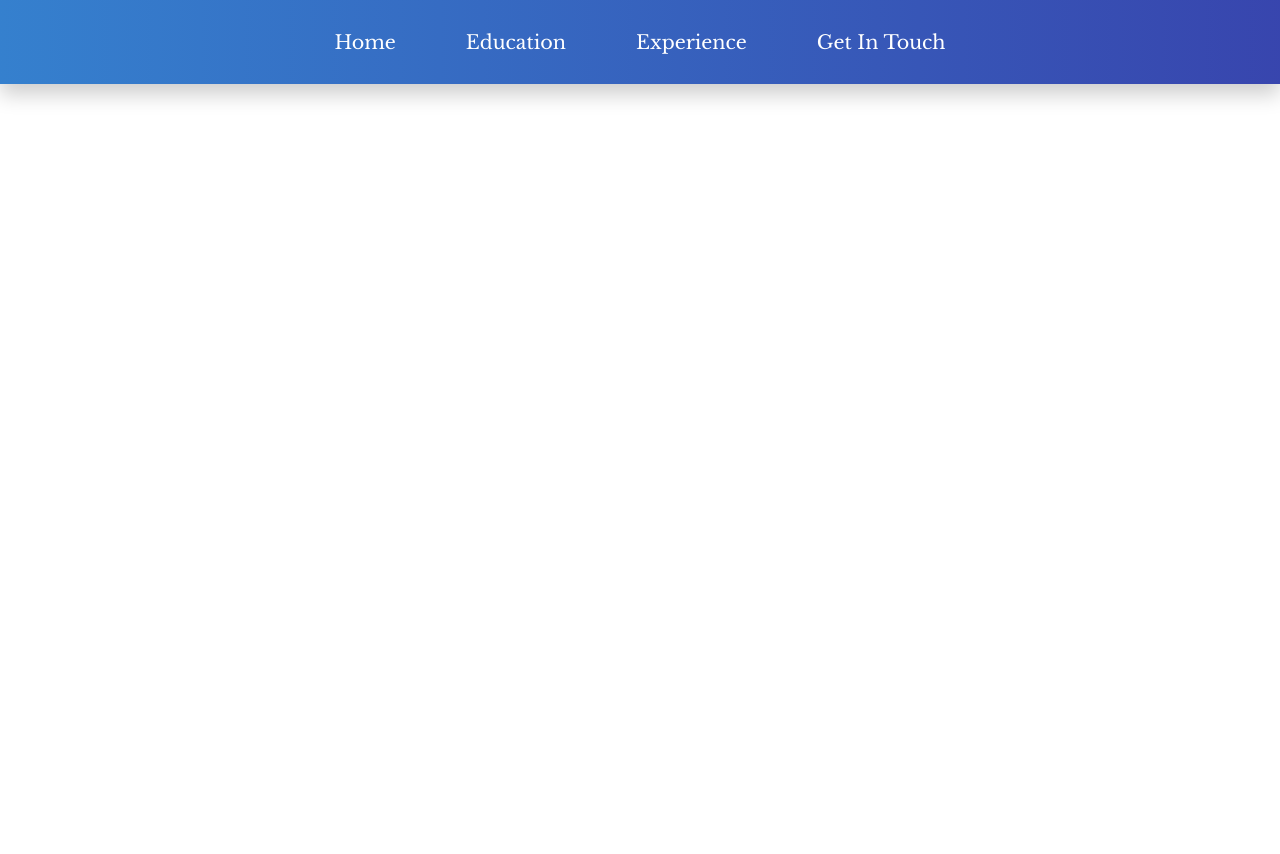
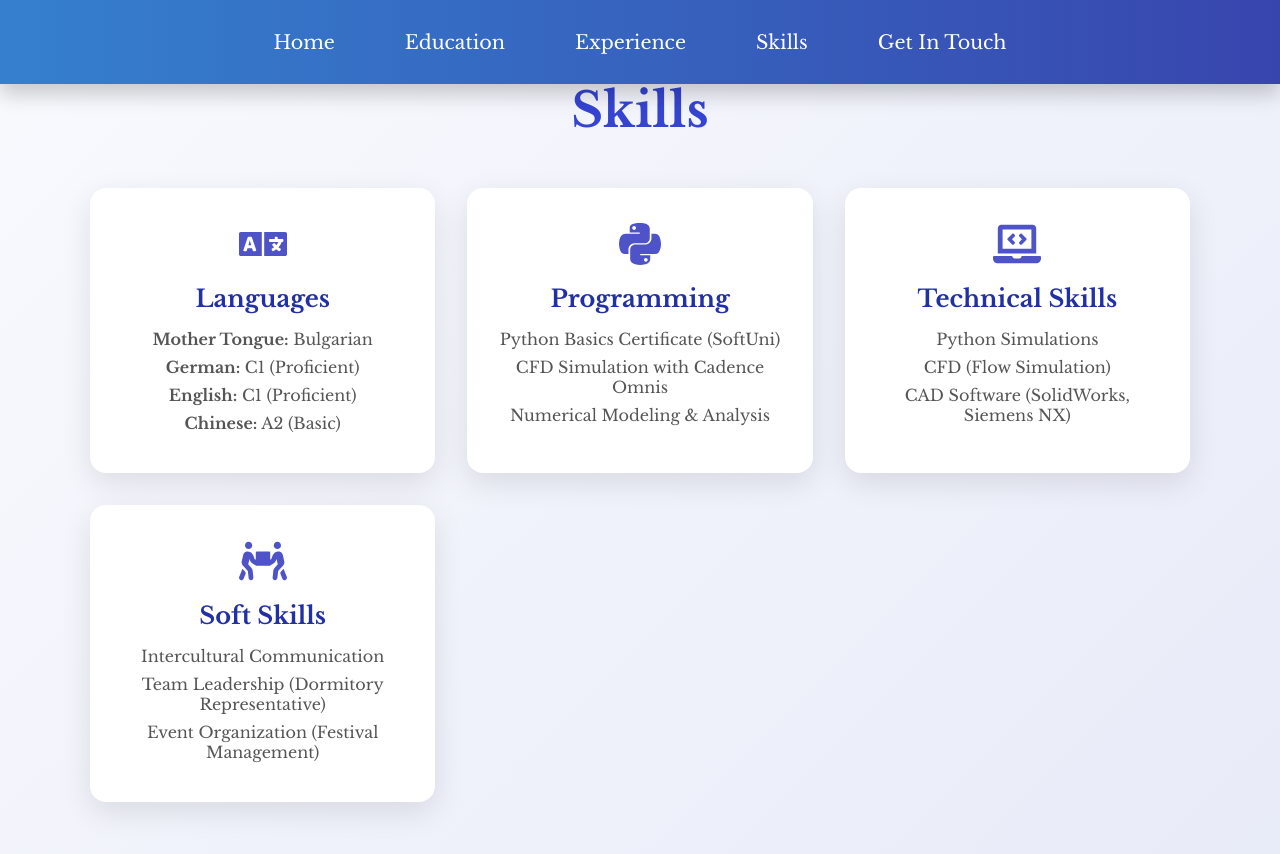
Before and after one commit to annasarabasheva/Portfolio-Site, a React (Vite) app in the folder porfolio-site/: page /skills in a window 1280 px wide. Shown: the top 854 px of the page. Before the commit the page ends 800 px from the top, so only its background shows below. Built offline with nearby package versions, Linux system fonts and the light colour scheme.

Commit message:
Add Skills Component

```diff
--- a/porfolio-site/package.json
+++ b/porfolio-site/package.json
@@ -12,6 +12,7 @@
   "dependencies": {
     "react": "^19.0.0",
     "react-dom": "^19.0.0",
+    "react-icons": "^5.5.0",
     "react-router-dom": "^7.5.1"
   },
   "devDependencies": {
--- a/porfolio-site/src/App.jsx
+++ b/porfolio-site/src/App.jsx
@@ -4,6 +4,7 @@ import Header from './components/header/Header';
 import { Routes, Route } from 'react-router-dom';
 import Education from './components/education/Education';
 import Experience from './components/experience/Experience';
+import Skills from './components/skills/Skills';
 
 function App() {
 
@@ -14,6 +15,7 @@ function App() {
         <Route path="/" element={<Home />} />
         <Route path="/education" element={<Education />} />
         <Route path="/experience" element={<Experience/>} />
+        <Route path="/skills" element={<Skills/>} />
       </Routes>
     </>
   )
--- a/porfolio-site/src/components/header/Header.jsx
+++ b/porfolio-site/src/components/header/Header.jsx
@@ -10,6 +10,7 @@ const Header = () => {
                 <li><Link to="/">Home</Link></li>
                 <li><Link to="/education">Education</Link></li>
                 <li><Link to="/experience">Experience</Link></li>
+                <li><Link to="/skills"> Skills</Link></li>
                 <li><Link to="#getintouch">Get In Touch</Link></li>
             </ul>
         </nav>
--- /dev/null
+++ b/porfolio-site/src/components/skills/Skills.css
@@ -0,0 +1,54 @@
+.skills {
+    padding: 5em 2em;
+    background: linear-gradient(135deg, #f9fafe, #e8ebf8);
+    text-align: center;
+  }
+
+.skills h2 {
+font-size: 3rem;
+color: #3544d1;
+margin-bottom: 3rem;
+}
+
+.skills-grid {
+display: grid;
+grid-template-columns: repeat(auto-fit, minmax(260px, 1fr));
+gap: 2em;
+max-width: 1100px;
+margin: 0 auto;
+}
+
+.skill-card {
+background: white;
+border-radius: 16px;
+padding: 2em;
+box-shadow: 0 10px 30px rgba(0, 0, 0, 0.1);
+transition: transform 0.3s ease, box-shadow 0.3s ease;
+display: flex;
+flex-direction: column;
+align-items: center;
+text-align: center;
+}
+
+.skill-card:hover {
+transform: translateY(-8px);
+box-shadow: 0 20px 40px rgba(0, 0, 0, 0.15);
+}
+
+.skill-icon {
+font-size: 3rem;
+color: #4e54c8;
+margin-bottom: 1rem;
+}
+
+.skill-card h3 {
+font-size: 1.5rem;
+margin-bottom: 1rem;
+color: #2230a5;
+}
+
+.skill-card p {
+font-size: 1rem;
+color: #555;
+margin-bottom: 0.5em;
+}
--- /dev/null
+++ b/porfolio-site/src/components/skills/Skills.jsx
@@ -0,0 +1,51 @@
+import React from "react";
+import "./Skills.css";
+import { FaPython, FaLanguage, FaLaptopCode, FaPeopleCarry } from "react-icons/fa";
+
+const Skills = () => {
+  return (
+    <section className="skills" id="skills">
+      <h2>Skills</h2>
+      <div className="skills-grid">
+        {/* Languages */}
+        <div className="skill-card">
+          <FaLanguage className="skill-icon" />
+          <h3>Languages</h3>
+          <p><strong>Mother Tongue:</strong> Bulgarian</p>
+          <p><strong>German:</strong> C1 (Proficient)</p>
+          <p><strong>English:</strong> C1 (Proficient)</p>
+          <p><strong>Chinese:</strong> A2 (Basic)</p>
+        </div>
+
+        {/* Programming */}
+        <div className="skill-card">
+          <FaPython className="skill-icon" />
+          <h3>Programming</h3>
+          <p>Python Basics Certificate (SoftUni)</p>
+          <p>CFD Simulation with Cadence Omnis</p>
+          <p>Numerical Modeling & Analysis</p>
+        </div>
+
+        {/* Technical */}
+        <div className="skill-card">
+          <FaLaptopCode className="skill-icon" />
+          <h3>Technical Skills</h3>
+          <p>Python Simulations</p>
+          <p>CFD (Flow Simulation)</p>
+          <p>CAD Software (SolidWorks, Siemens NX)</p>
+        </div>
+
+        {/* Soft Skills */}
+        <div className="skill-card">
+          <FaPeopleCarry className="skill-icon" />
+          <h3>Soft Skills</h3>
+          <p>Intercultural Communication</p>
+          <p>Team Leadership (Dormitory Representative)</p>
+          <p>Event Organization (Festival Management)</p>
+        </div>
+      </div>
+    </section>
+  );
+};
+
+export default Skills;
```
Also changed, not shown: 1 other file (tests, documents, lock files or other folders).
